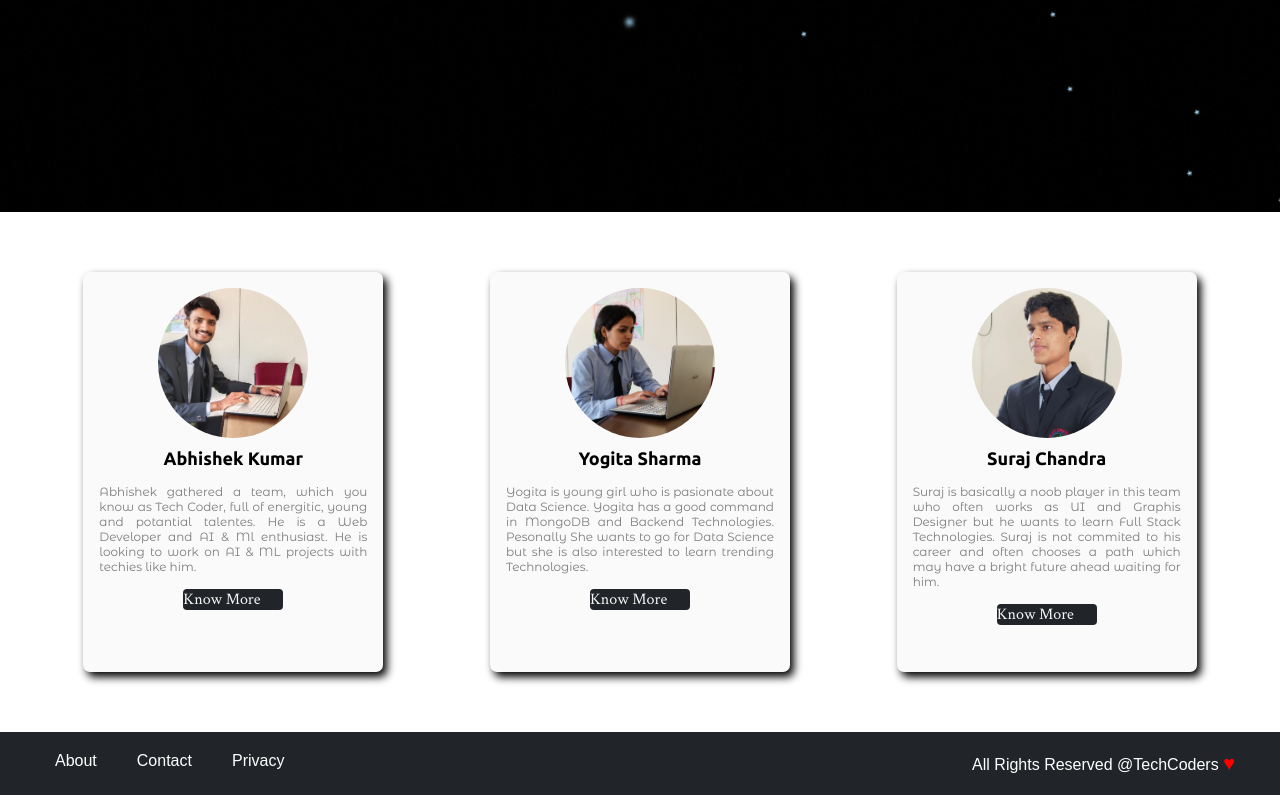
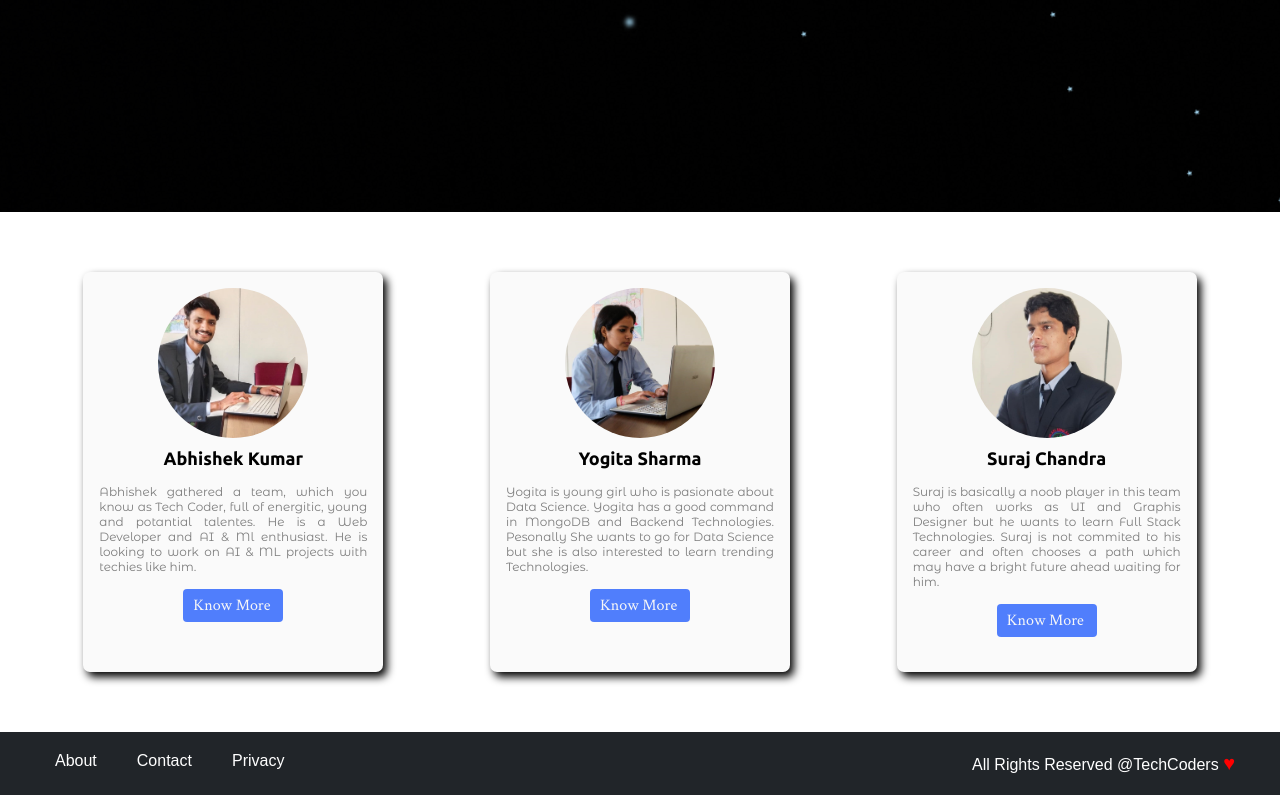
Before and after one commit to SurajChandraPaladiya/Tech-Coder, a plain HTML site: page index.html in a window 1280 px wide. Shown: the part 609-1404 px from the top of the page. Drawn offline with Linux system fonts and the light colour scheme.

Commit message:
change bg color in cart button

```diff
--- a/css/style.css
+++ b/css/style.css
@@ -255,20 +255,16 @@ nav{
 
 .member-btn a{
   font-family: 'Crimson Text', serif;
-<<<<<<< HEAD
   padding: .6rem .4rem;
   width: 10rem;
   background-color: var(--blue);
-=======
   padding: .6rem 1rem;
->>>>>>> c1fe35329b861baf0fe5d2a83591c431407d5eb9
   color: #f7f7f7;
   border-radius: .4rem;
   cursor: pointer;
   border: none;
   font-size: 1.6rem;
   color: #f7f7f7;
-  background-color: var(--black);
 }
 
 /* Team Section Ends Here*/
```
